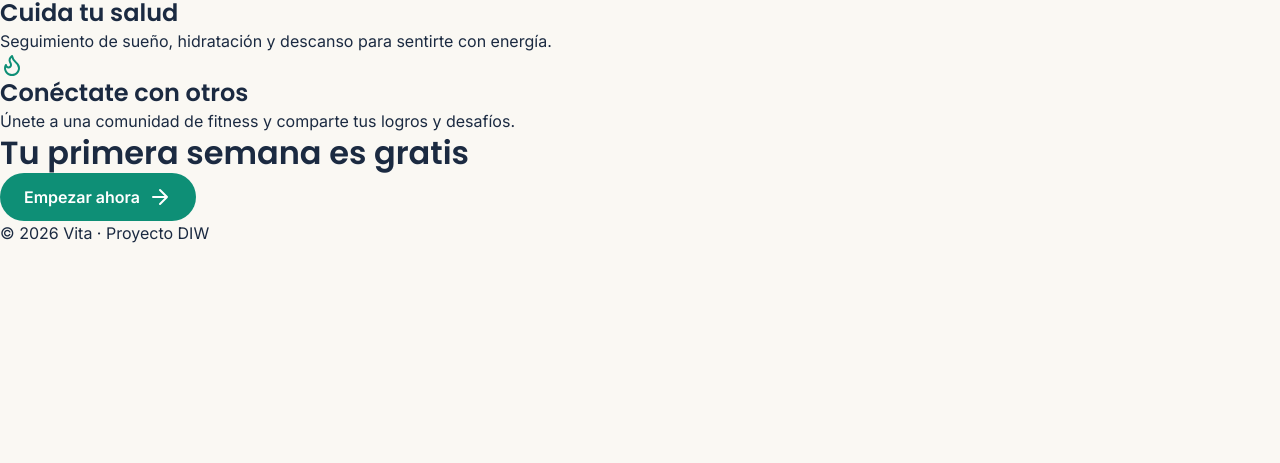
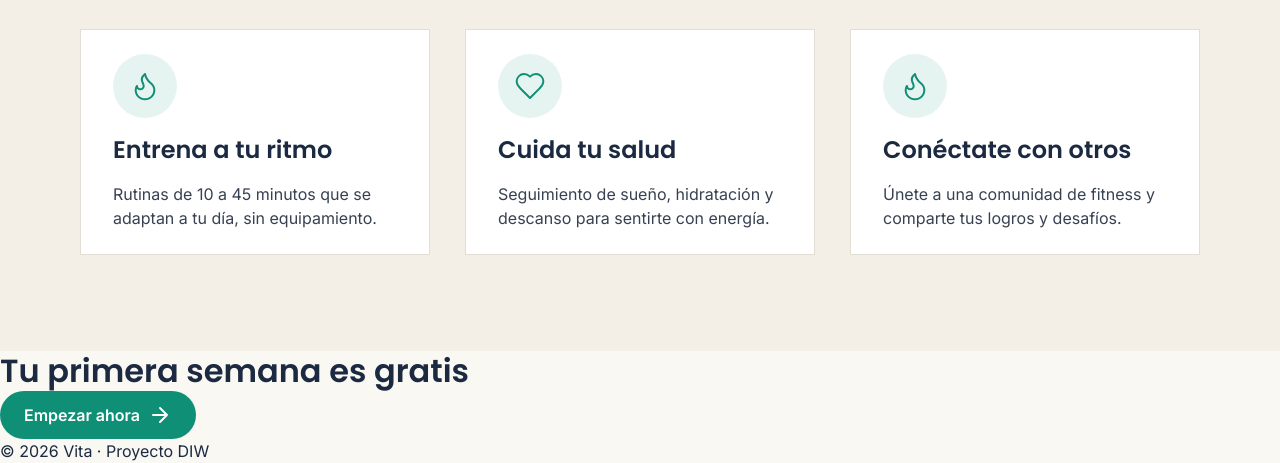
Before and after one commit to Reilox79/P3.1-Maquetaci-n-Responsive-con-SASS-y-Vite-DIW-Final-1-Eval-, a website built with Vite: page src/index.html in a window 1280 px wide. Shown: the part 755-1218 px from the top of the page. Before the commit the page ends 1000 px from the top, so only its background shows below. Built offline with nearby package versions, Linux system fonts and the light colour scheme.

Commit message:
Añadir sección de características

```diff
--- a/src/styles/_components.scss
+++ b/src/styles/_components.scss
@@ -163,3 +163,53 @@
     }
   }
 }
+
+.features {
+  padding: $space-section $grid-margin;
+  background-color: $color-bg-section;
+  text-align: center;
+
+  > p {     // This targets the direct child <p> of .features
+    margin-top: $space-xs;
+    color: $color-text-secondary;
+  }
+
+  &__list {
+    display: grid;
+    grid-template-columns: repeat(auto-fit, minmax(260px, 1fr));
+    gap: $grid-gutter;
+    margin-top: $space-xl;
+  }
+
+  @include respond-to("small") {
+    padding: $space-section-mobile $grid-margin-mobile;
+
+    &__list {
+      grid-template-columns: 1fr;
+      gap: $grid-gutter-mobile;
+    }
+  }
+}
+
+.card {
+  display: flex;
+  flex-direction: column;
+  align-items: flex-start;
+  gap: $space-md;
+  padding: $space-lg $space-xl;
+  border: $border-width solid $color-border;
+  background-color: $color-card;
+  text-align: left;
+
+  img {
+    width: 64px;
+    height: 64px;
+    padding: $space-md;
+    border-radius: $radius-full;
+    background-color: $color-primary-light;
+  }
+
+  p {
+    color: $color-text-secondary;
+  }
+}
```
